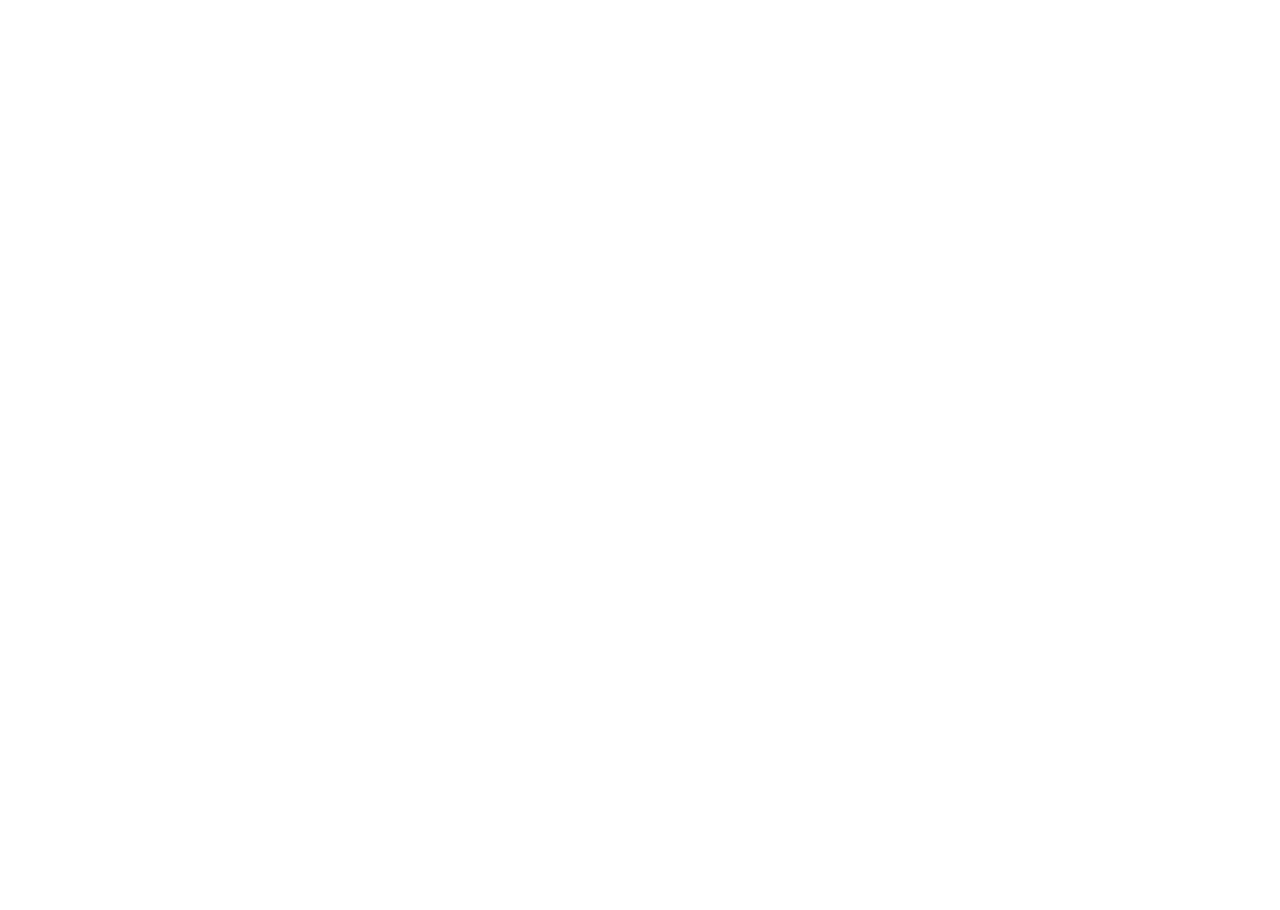
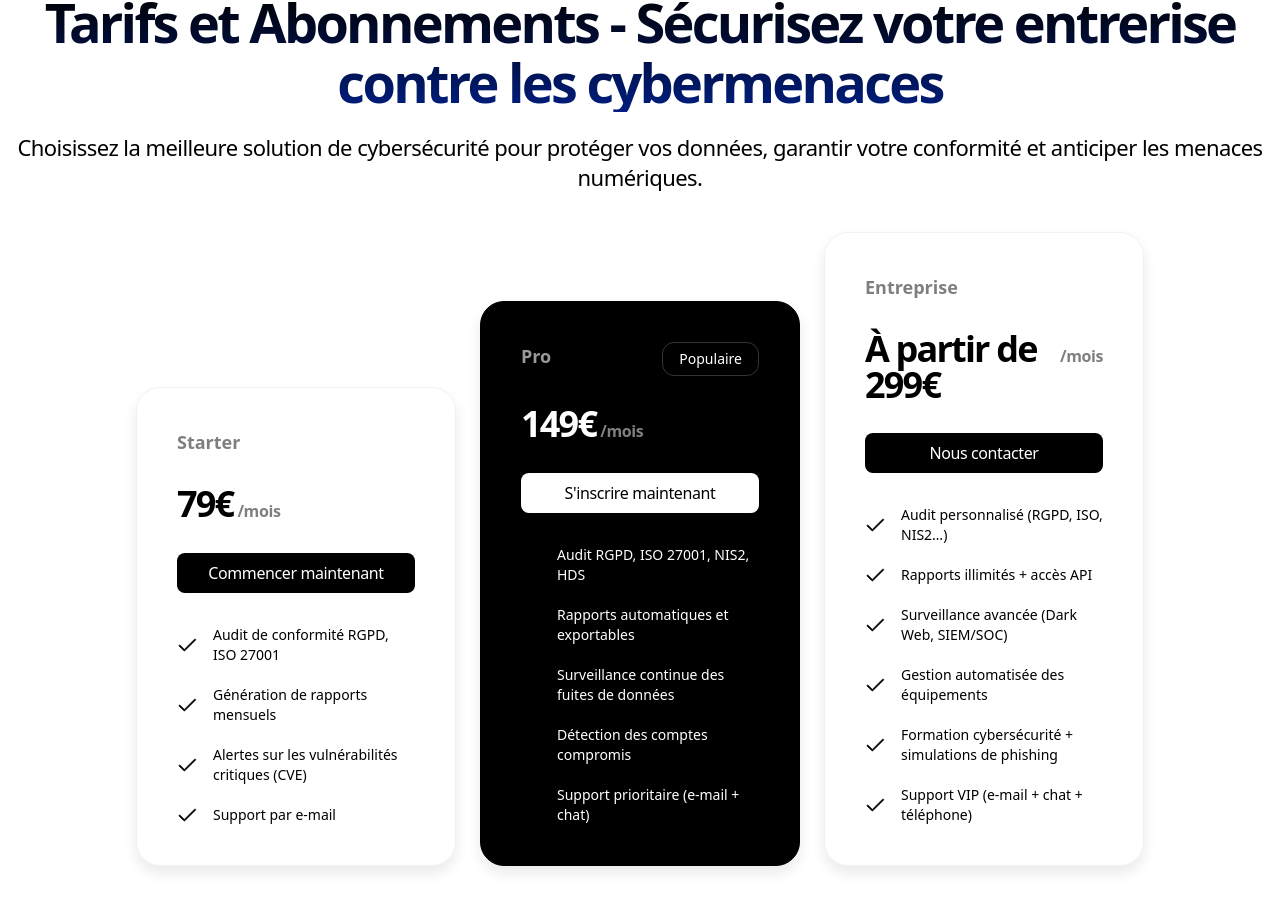
Before and after one commit to Izan33/cybervigilant, a Next.js app in the folder frontend/: page / in a window 1280 px wide. Shown: the part 1700-2610 px from the top of the page. Before the commit the page ends 1596 px from the top, so only its background shows below. Built offline with nearby package versions, Linux system fonts and the light colour scheme.

Commit message:
Price section

```diff
--- a/frontend/package.json
+++ b/frontend/package.json
@@ -13,7 +13,8 @@
     "lucide-react": "^0.483.0",
     "next": "15.2.3",
     "react": "^19.0.0",
-    "react-dom": "^19.0.0"
+    "react-dom": "^19.0.0",
+    "tailwind-merge": "^3.0.2"
   },
   "devDependencies": {
     "@eslint/eslintrc": "^3",
--- a/frontend/src/app/globals.css
+++ b/frontend/src/app/globals.css
@@ -18,4 +18,12 @@
   .logo-ticker-image{
     @apply h-8 w-auto;
   }
+
+  .section-title {
+    @apply text-center text-3xl md:text-[54px] md:leading-[60px] font-bold tracking-tighter bg-gradient-to-b from-black to-[#001E80] text-transparent bg-clip-text;
+  }
+
+  .section-description{
+    @apply text-center text-[22px] leading-[30px] tracking-tight text-[010D3E];
+  }
 }
--- a/frontend/src/app/page.tsx
+++ b/frontend/src/app/page.tsx
@@ -2,6 +2,7 @@ import { Header } from "@/sections/Header";
 import { Hero } from "@/sections/Hero";
 import { LogoTicker } from "@/sections/LogoTicker";
 import  Products  from "@/sections/Products";
+import { Pricing } from "@/sections/Pricing";
 
 export default function Home(){
   return (
@@ -10,6 +11,7 @@ export default function Home(){
       <Hero />
       <LogoTicker />
       <Products />
+      <Pricing />
     </>
   );
 }
--- /dev/null
+++ b/frontend/src/sections/Pricing.tsx
@@ -0,0 +1,88 @@
+import CheckIcon from '@/assets/check-mark.svg'
+import {twMerge} from "tailwind-merge"
+
+const pricingTiers=[
+    {
+        title: "Starter",
+        monthlyPrice: "79",
+        buttonText: "Commencer maintenant",
+        popular: false,
+        inverse: false,
+        features: [
+            "Audit de conformité RGPD, ISO 27001",
+            "Génération de rapports mensuels",
+            "Alertes sur les vulnérabilités critiques (CVE)",
+            "Support par e-mail"
+        ]
+    },
+    {
+        title: "Pro",
+        monthlyPrice: "149",
+        buttonText: "S'inscrire maintenant",
+        popular: true,
+        inverse: true,
+        features: [
+            "Audit RGPD, ISO 27001, NIS2, HDS",
+            "Rapports automatiques et exportables",
+            "Surveillance continue des fuites de données",
+            "Détection des comptes compromis",
+            "Support prioritaire (e-mail + chat)"
+        ]
+    },
+    {
+        title: "Entreprise",
+        monthlyPrice: "À partir de 299",
+        buttonText: "Nous contacter",
+        popular: false,
+        inverse: false,
+        features: [
+            "Audit personnalisé (RGPD, ISO, NIS2…)",
+            "Rapports illimités + accès API",
+            "Surveillance avancée (Dark Web, SIEM/SOC)",
+            "Gestion automatisée des équipements",
+            "Formation cybersécurité + simulations de phishing",
+            "Support VIP (e-mail + chat + téléphone)"
+        ],
+    },
+];
+
+export const Pricing = () => {
+    return (
+        <section className="py-24">
+            <div className="container mx-auto">
+                <h2 className="section-title">Tarifs et Abonnements - Sécurisez votre entrerise contre les cybermenaces</h2>
+                <p className="section-description mt-5">Choisissez la meilleure solution de cybersécurité pour protéger vos données, garantir votre conformité et anticiper les menaces numériques.</p>
+                <div className='flex flex-col gap-6 items-center mt-10 lg:flex-row lg:items-end lg:justify-center'>
+                    {pricingTiers.map( ({title, monthlyPrice, buttonText, popular, inverse,
+                        features
+                    }) => (
+                        <div className={twMerge('p-10 border border-[#F1F1F1] rounded-3xl shadow-[0_7px_14px_#EAEAEA] max-w-xs w-full', inverse === true && 'border-black bg-black text-white')}>
+                            <div className='flex justify-between'>
+                                <h3 className={twMerge('text-lg font-bold text-black/50', inverse === true && 'text-white/60')}>{title}</h3>
+                                {popular === true && (
+                                    <div className='inline-flex text-sm px-4 py-1.5 rounded-xl border border-white/20'>
+                                        <span className='bg-[linear-gradient(to_right,#DD7DDF,#E1CD8,#BBCB92,#71C2EF,#3BFFFF,#DD7DDF)] bg-clip-text font-medium'>Populaire</span>
+                                    </div>
+                                )}
+
+                            </div>
+                            <div className='flex items-baseline gap-1 mt-[30px]'>
+                                <span className='text-4xl font-bold tracking-tighter leading-none'>{ monthlyPrice }€</span>
+                                <span className={twMerge('tracking-tight font-bold text-black/50', inverse === true && 'text-white/50')}>/mois</span>
+                            </div>
+                            <button className={twMerge('btn btn-primary w-full mt-[30px]', inverse === true && 'bg-white text-black')}>{buttonText}</button>
+                            <ul className='flex flex-col gap-5 mt-8'>
+                                {features.map((feature) =>(
+                                    <li className='text-sm flex items-center gap-4'>
+                                        <CheckIcon className="h-5 w-5 flex-shrink-0 stroke-current text-black dark:text-white"/>
+                                        <span>{feature}</span>
+                                    </li>
+                                ))}
+                            </ul>
+                        </div>
+                    ))}
+                </div>
+            </div>
+        </section>
+    );
+};
```
Also changed, not shown: frontend/src/assets/check-mark.svg (added), 1 other file (tests, documents, lock files or other folders).
